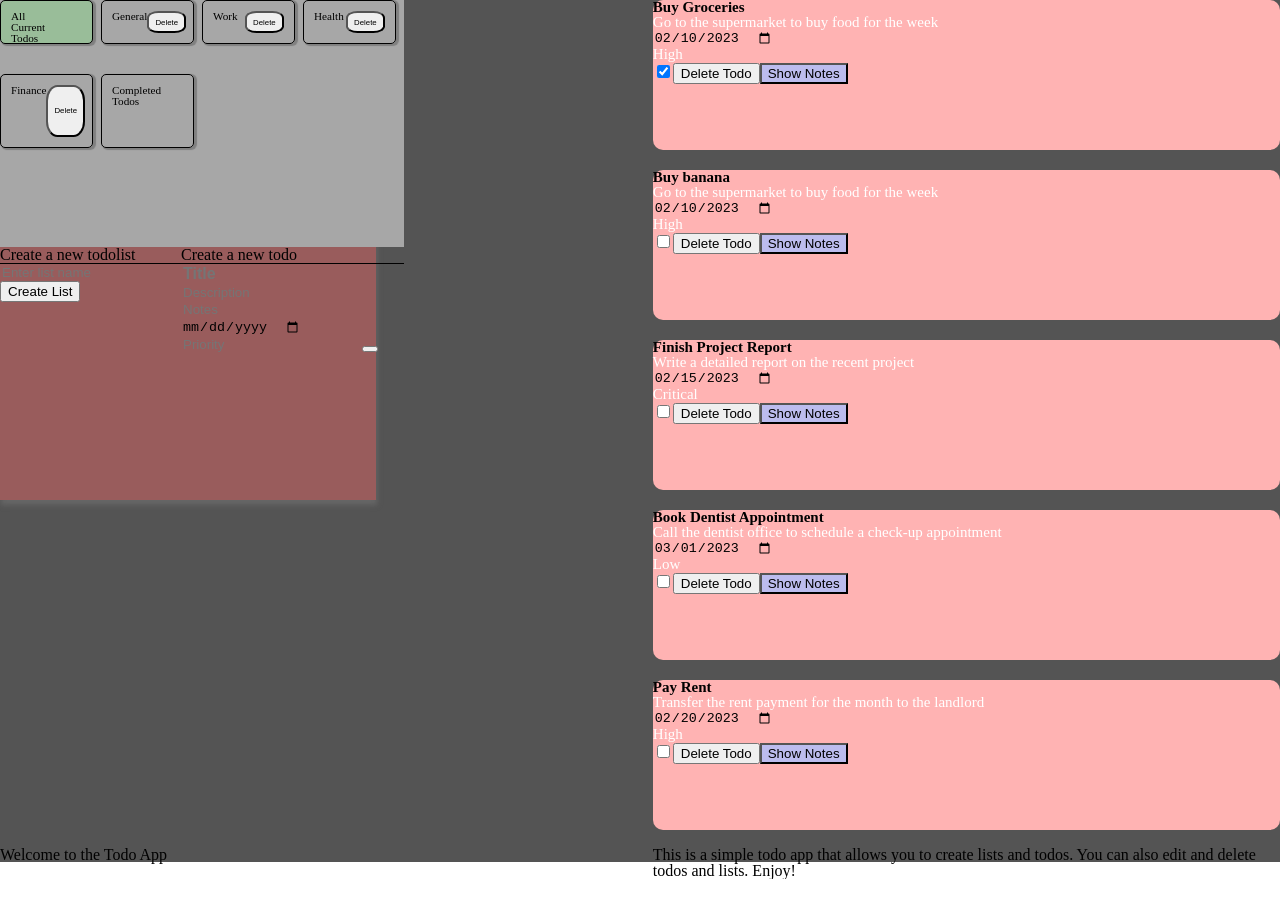
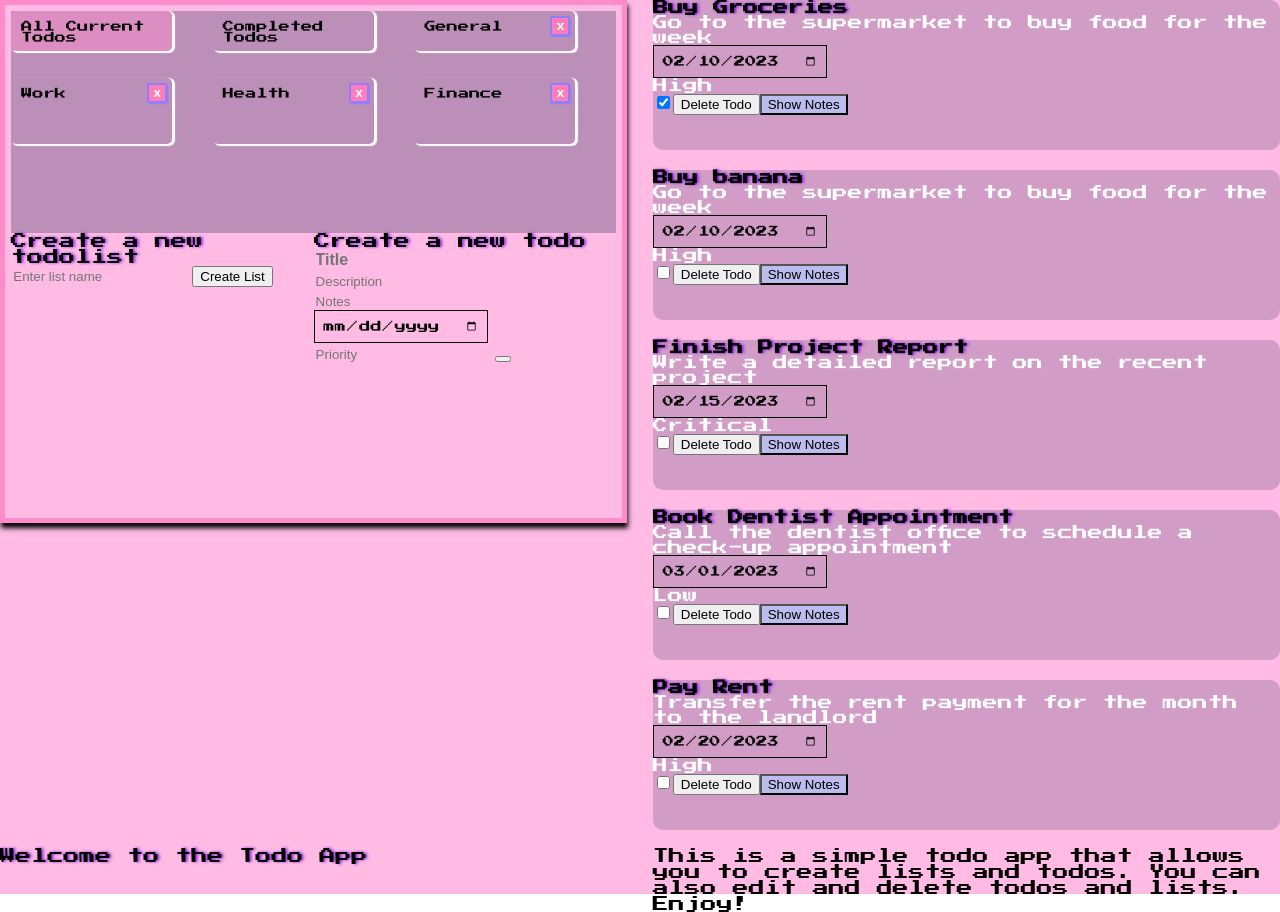
Before and after one commit to noahthemonkey/project-todolist, a website built with webpack: page dist/index.html in a window 1280 px wide. Before the commit the page ends 879 px from the top, so only its background shows below. Built offline with Linux system fonts and the light colour scheme.

Commit message:
Started working on initial look
Played around with animations for the headers to add some sort of glitchy feel

```diff
--- a/src/index.js
+++ b/src/index.js
@@ -11,6 +11,7 @@ import { loadList } from "./loadList"
 
 
 const content = document.getElementById('content')
+
 
 const todoContainer = document.getElementById('todoContainer')
 homePage()
--- a/src/listNav.js
+++ b/src/listNav.js
@@ -79,7 +79,7 @@ export const listNav = (todos) => {
 
     function addDeleteButton(listItem) {
         const deleteButton = document.createElement("button");
-        deleteButton.textContent = "Delete";
+        deleteButton.textContent = "";
         listItem.append(deleteButton);
         deleteButton.addEventListener("click", () => {
             const listName = listItem.textContent.replace('Delete', '');
--- a/src/style.css
+++ b/src/style.css
@@ -135,14 +135,22 @@ table {
 }
 
 /* --------------------------------------------------------------------------------*/
+body {
+  font-family: 'Press Start 2P', cursive;
+}
+
 
 #content {
-  background-color: rgb(84, 84, 84);
+  background-color: rgb(255, 187, 227);
+
   display: grid;
   grid-template-columns: 1fr 1fr;
   justify-content: center;
   gap: 2%;
+  background-size: cover;
+  background-position: center;
 }
+
 
 #todoContainer {
   display: grid;
@@ -159,17 +167,16 @@ width: 100%;
 
 }
 
-#todoContainer > div > input {
+#lists {
+  padding: 1%;
+  display: grid;
+  border: 5px solid rgb(255, 139, 203);
+  box-shadow: 1px 5px 5px rgb(255, 139, 203);
 
-}
-
-#lists {
-  display: grid;
-  width: 60%;
   grid-template-columns: 1fr 1fr;
-  background-color: rgb(153, 92, 92);
+  background-color: rgb(255, 187, 227);
   height: 500px;
-  box-shadow: 1px 5px 5px  rgb(102, 102, 102);
+  box-shadow: 1px 5px 5px  rgb(0, 0, 0);
 
 }
 
@@ -187,7 +194,7 @@ width: 100%;
 
 .collapsible {
   border-radius: 10px;
-  background-color: #ffb3b3;
+  background-color: #d19cc6;
   color: white;
   cursor: pointer;
   width: 200px;
@@ -220,38 +227,105 @@ input {
 #lists > ul {
   order: -1;
   grid-column: 1 / span 2;
-  background-color: rgb(167, 167, 167);
+  background-color: rgba(64, 61, 107, 0.349);
   display: grid;
-  grid-template-columns: 1fr 1fr 1fr 1fr;
+  grid-template-columns: 1fr 1fr 1fr;
   grid-template-rows: 30%;
   justify-content: center;
   align-items: flex-start
 }
 
 #lists > ul > li {
+  position: relative;
   display: grid;
-  grid-template-columns: 1fr 1fr;
+  grid-template-columns: 1fr;
   padding: 10px;
   height: 30%;
   width: 70%;
   font-size: 0.7em;
-  border: 1px black solid;
   border-radius: 5px;
-  box-shadow: 2px 1px 1px 1px rgb(128, 128, 128);
+  box-shadow: 2px 1px 1px 1px rgb(255, 255, 255);
 }
 
 #lists > ul > li > button {
-  font-size: 0.7em;
-  border-radius: 30%;
+  position: absolute;
+  top: 5px;
+  right: 5px;
+  width: 20px;
+  height: 20px;
+  border-radius: 10%;
+  background-color: #ff7eb9;
+  border: 2px solid #917eff;
+  box-shadow: 1px 1px 1px #917eff;
+  font-size: 1.2em;
+  color: #fff;
+  font-weight: bold;
+  text-align: center;
+  line-height: 1.2;
+  cursor: pointer;
+  transition: background-color 0.1s ease, border-color 0.3s ease;
+}
+
+#lists > ul > li > button:hover {
+  background-color: #917eff;
+  border-color: #ff7eb9;
+}
+
+#lists > ul > li > button::before {
+  content: "x";
+  position: absolute;
+  top: 50%;
+  left: 50%;
+  transform: translate(-50%, -50%);
 }
 
 #lists > ul > .selected {
-  background-color: rgb(153, 189, 153);
+  background-color: rgba(255, 139, 203, 0.466);
 }
-#lists > form > h1 , #lists > #inputContainer > h1 {
-  border-bottom: 1px solid black;
-}
+
 
 #AllTodos {
   order: -1;
 }
+#CompletedTodos {
+  order: -1;
+}
+
+input[type="date"] {
+  font-family: 'Press Start 2P', cursive;
+  appearance: none;
+  box-sizing: border-box;
+  border: 1px solid black;
+  background: transparent;
+  font-size: 0.7rem;
+  padding: 8px;
+  ::-webkit-datetime-edit-text { padding: 0 2rem; }
+  ::-webkit-datetime-edit-month-field { text-transform: uppercase; }
+  ::-webkit-datetime-edit-day-field { text-transform: uppercase; }
+  ::-webkit-datetime-edit-year-field { text-transform: uppercase; }
+  ::-webkit-inner-spin-button { display: none; }
+  ::-webkit-calendar-picker-indicator { background: transparent;}
+}
+
+
+h1 {
+  text-shadow: 3px 0px 3px #6200ff;
+  animation: glitch 6s infinite linear;
+}
+@keyframes glitch {
+  0% {
+    transform: skew(1deg);
+    text-shadow: 0 0 6px #ff7eb9,
+  }
+  50% {
+
+    transform: skew(0deg);
+    text-shadow: 0 0 3px #ff7eb9
+
+  }
+  100% {
+    transform: skew(2deg);
+    text-shadow: 50px 20px 1px #917eff,
+
+  }
+}
--- a/webpack.config.js
+++ b/webpack.config.js
@@ -5,6 +5,8 @@ module.exports = {
   entry: './src/index.js',
   output: {
     filename: 'main.js',
+    // Set the publicPath to the root of your website
+    publicPath: '/',
     path: path.resolve(__dirname, 'dist'),
   },
   devServer: {
@@ -23,10 +25,18 @@ module.exports = {
      {
        test: /\.(png|svg|jpg|jpeg|gif)$/i,
        type: 'asset/resource',
+       // Set the output path for your images
+       generator: {
+         filename: 'imgs/[name][ext]'
+       }
      },
      {
       test: /\.(woff|woff2|eot|ttf|otf)$/i,
       type: 'asset/resource',
+      // Set the output path for your fonts
+      generator: {
+        filename: 'fonts/[name][ext]'
+      }
     },
     ],
   },
```
Also changed, not shown: package.json (+6 -2 lines), dist/09c3bbfa467fc6c7399e.jpg (added), dist/imgs/vaporwave-background.jpg (added), dist/index.html, dist/main.js, src/imgs/vaporwave-background.jpg (added), 2 other files.
